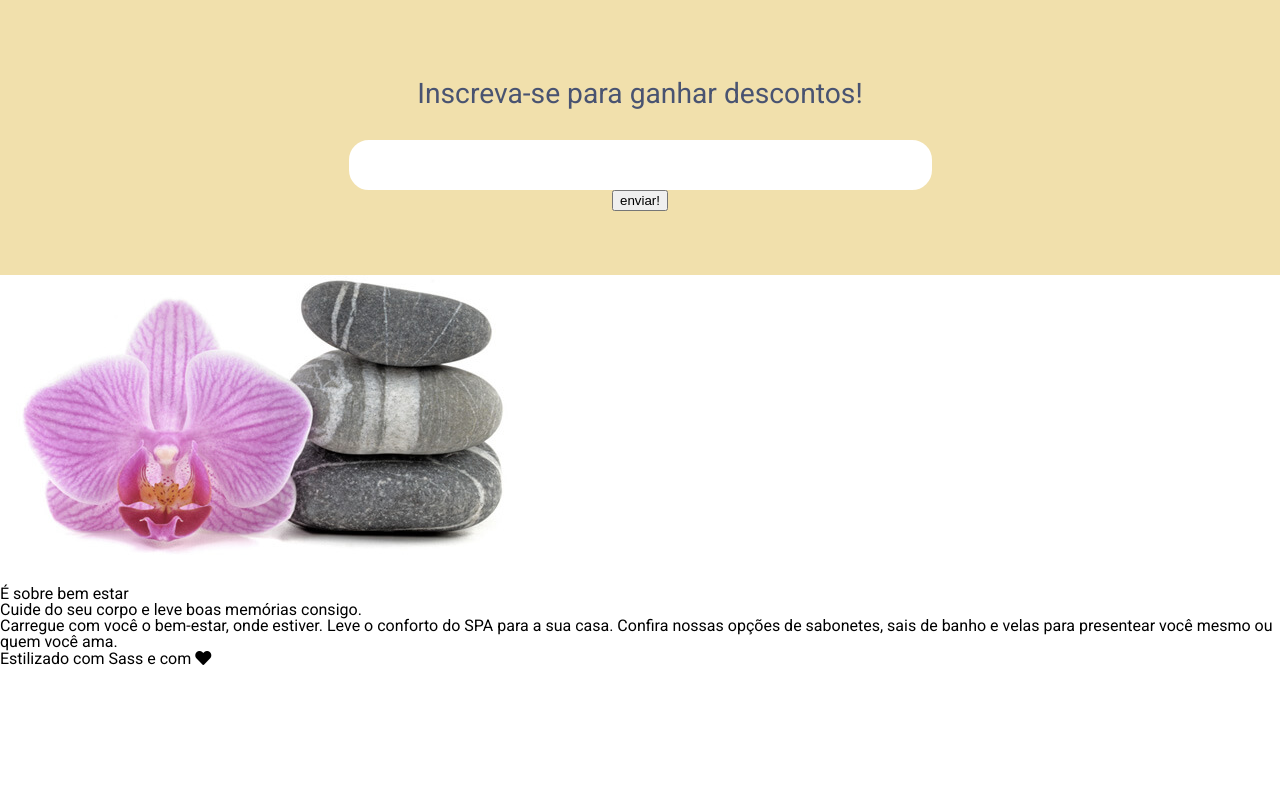
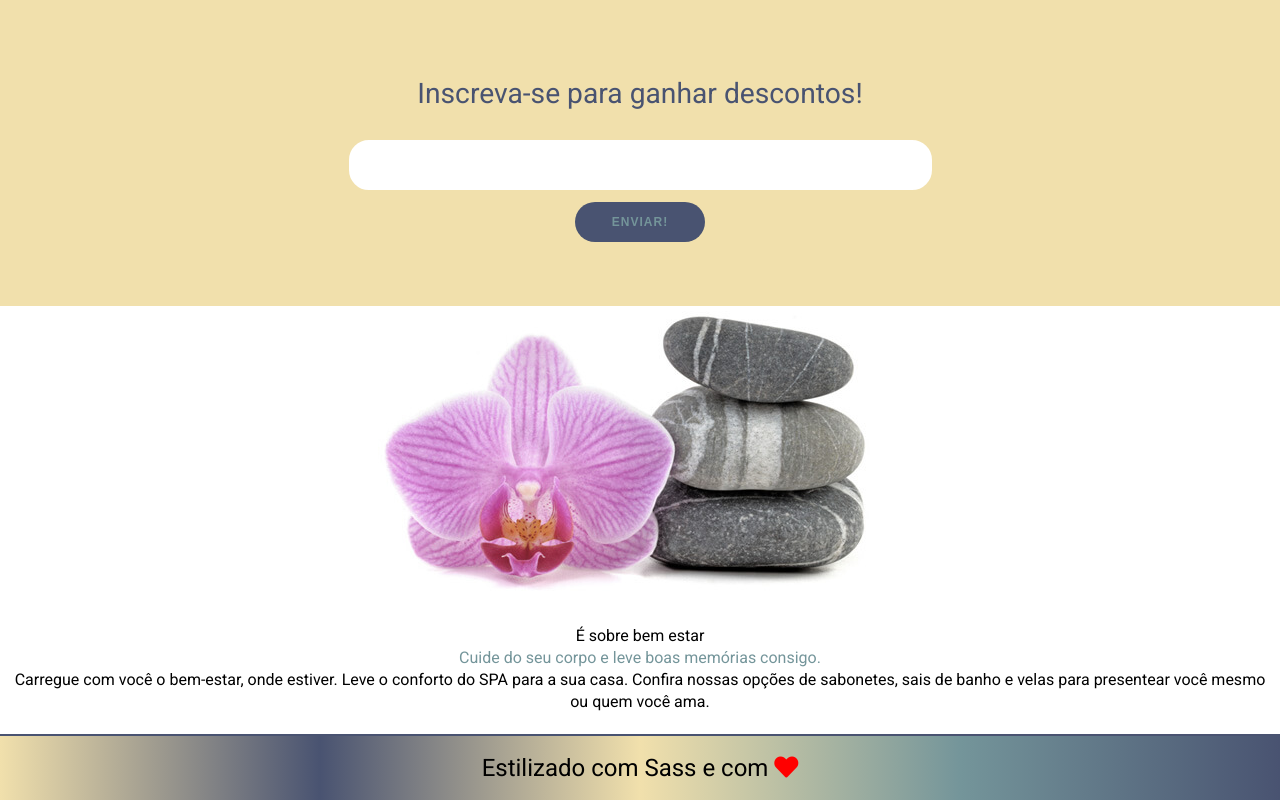
Before and after one commit to GabrielOFaria/aluraspa, a plain HTML site: page index.html in a window 1280 px wide. Shown: the part 1177-1977 px from the top of the page. Before the commit the page ends 1845 px from the top, so only its background shows below. Drawn offline with nearby package versions, Linux system fonts and the light colour scheme.

Commit message:
Finalizando projeto

```diff
--- a/index.html
+++ b/index.html
@@ -84,7 +84,7 @@
                 </form>
             </div>
         </section>
-        <section>
+        <section class="img-pedra">
             <div>
                 <img src="imagens/pedra-e-flor.jpeg" alt="">
             </div>
--- a/styles/componentes/_cupom.scss
+++ b/styles/componentes/_cupom.scss
@@ -30,7 +30,29 @@
             font-size: 26px;
         }
         &:hover, &:focus-within {
-
+            box-shadow: 1px 1px 8px 1px $cor-primaria;
+            outline: none;
+        }
+    }
+    button {
+        text-transform: uppercase;
+        margin-top: .75rem;
+        outline: none;
+        height: 40px;
+        text-align: center;
+        width: 130px;
+        background-color: $cor-primaria;
+        color: $cor-segundaria;
+        letter-spacing: 1px;
+        font-size: 12px;
+        font-weight: bold;
+        cursor: pointer;
+        border: 2px $cor-primaria;
+        border-radius: 40px;
+        &:hover {
+            color: $cor-primaria;
+            background: $cor-segundaria;
+            border-color: $cor-terciaria;
         }
     }
 }
--- /dev/null
+++ b/styles/componentes/_footer.scss
@@ -0,0 +1,17 @@
+@import '../abstract/variaveis';
+
+@mixin bg-cores {
+    background: linear-gradient(to left, $cor-primaria, $cor-segundaria, $cor-terciaria, $cor-primaria, $cor-terciaria);
+}
+
+footer {
+    text-align: center;
+    font-size: $tamanho-do-texto / 2;
+    border-top: 2px solid $cor-primaria;
+    margin-top: 1rem;
+    padding: 1.2rem;
+    @include bg-cores();
+    i {
+        color: red;
+    }
+}
--- /dev/null
+++ b/styles/componentes/_img-pedra.scss
@@ -0,0 +1,10 @@
+@import '../abstract/variaveis';
+
+.img-pedra {
+    text-align: center;
+    padding: 5px;
+    line-height: 22px;
+    h4 {
+        color: $cor-segundaria;
+    }
+}
--- a/styles/style.scss
+++ b/styles/style.scss
@@ -3,3 +3,5 @@
 @import '../styles/componentes/banner';
 @import 'componentes/servicos';
 @import 'componentes/cupom';
+@import './componentes/_footer.scss';
+@import 'componentes/img-pedra';
```
Also changed, not shown: styles/style.css, 1 other file.
